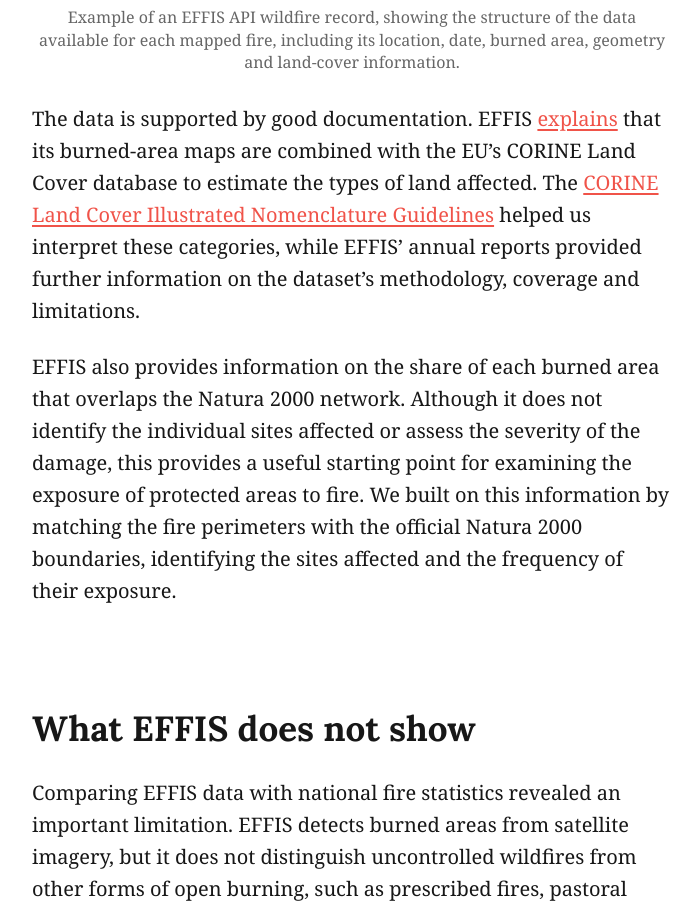
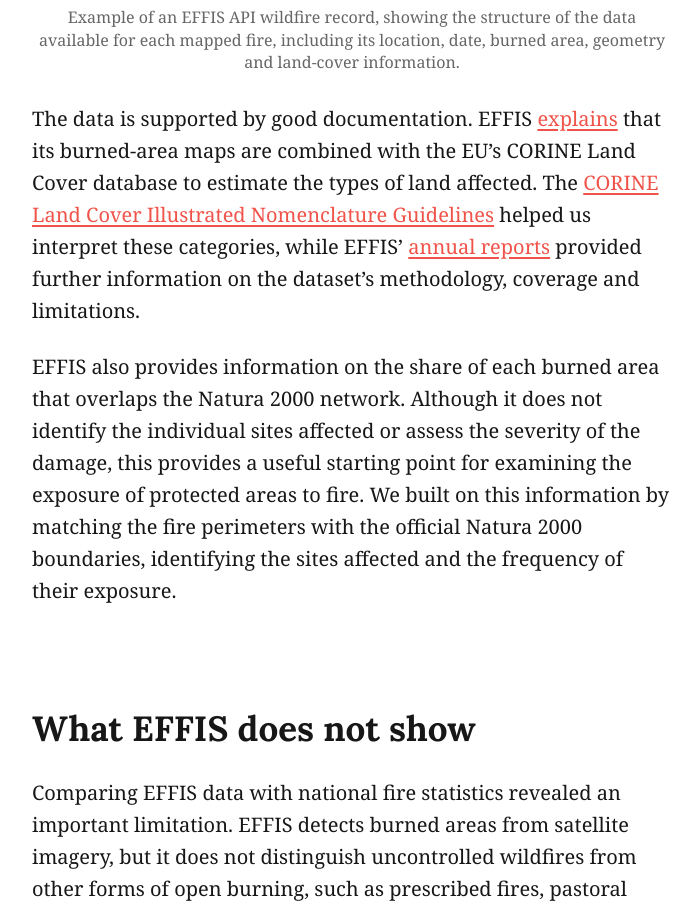
Before and after one commit to konstantinamalt/megafires-methodology, a plain HTML site: page index.html in a window 1280 px wide. Shown: the part 3491-4394 px from the top of the page, without its empty margins (288-988 px from the left). Drawn offline with Linux system fonts and the light colour scheme.

Commit message:
Update index.html

```diff
--- a/index.html
+++ b/index.html
@@ -260,7 +260,7 @@
       <figcaption>Example of an EFFIS API wildfire record, showing the structure of the data available for each mapped fire, including its location, date, burned area, geometry and land-cover information.</figcaption>
     </figure>
 
-    <p>The data is supported by good documentation. EFFIS <a href="https://forest-fire.emergency.copernicus.eu/about-effis/technical-background/fire-damage-assessment" target="_blank" rel="noopener noreferrer">explains</a> that its burned-area maps are combined with the EU’s CORINE Land Cover database to estimate the types of land affected. The <a href="https://land.copernicus.eu/en/technical-library/clc-illustrated-nomenclature-guidelines" target="_blank" rel="noopener noreferrer">CORINE Land Cover Illustrated Nomenclature Guidelines</a> helped us interpret these categories, while EFFIS’ annual reports provided further information on the dataset’s methodology, coverage and limitations.</p>
+    <p>The data is supported by good documentation. EFFIS <a href="https://forest-fire.emergency.copernicus.eu/about-effis/technical-background/fire-damage-assessment" target="_blank" rel="noopener noreferrer">explains</a> that its burned-area maps are combined with the EU’s CORINE Land Cover database to estimate the types of land affected. The <a href="https://land.copernicus.eu/en/technical-library/clc-illustrated-nomenclature-guidelines" target="_blank" rel="noopener noreferrer">CORINE Land Cover Illustrated Nomenclature Guidelines</a> helped us interpret these categories, while EFFIS’ <a href="https://forest-fire.emergency.copernicus.eu/reports-and-publications/annual-fire-reports" target="_blank" rel="noopener noreferrer">annual reports</a> provided further information on the dataset’s methodology, coverage and limitations.</p>
 
     <p>EFFIS also provides information on the share of each burned area that overlaps the Natura 2000 network. Although it does not identify the individual sites affected or assess the severity of the damage, this provides a useful starting point for examining the exposure of protected areas to fire. We built on this information by matching the fire perimeters with the official Natura 2000 boundaries, identifying the sites affected and the frequency of their exposure.</p>
 
```
